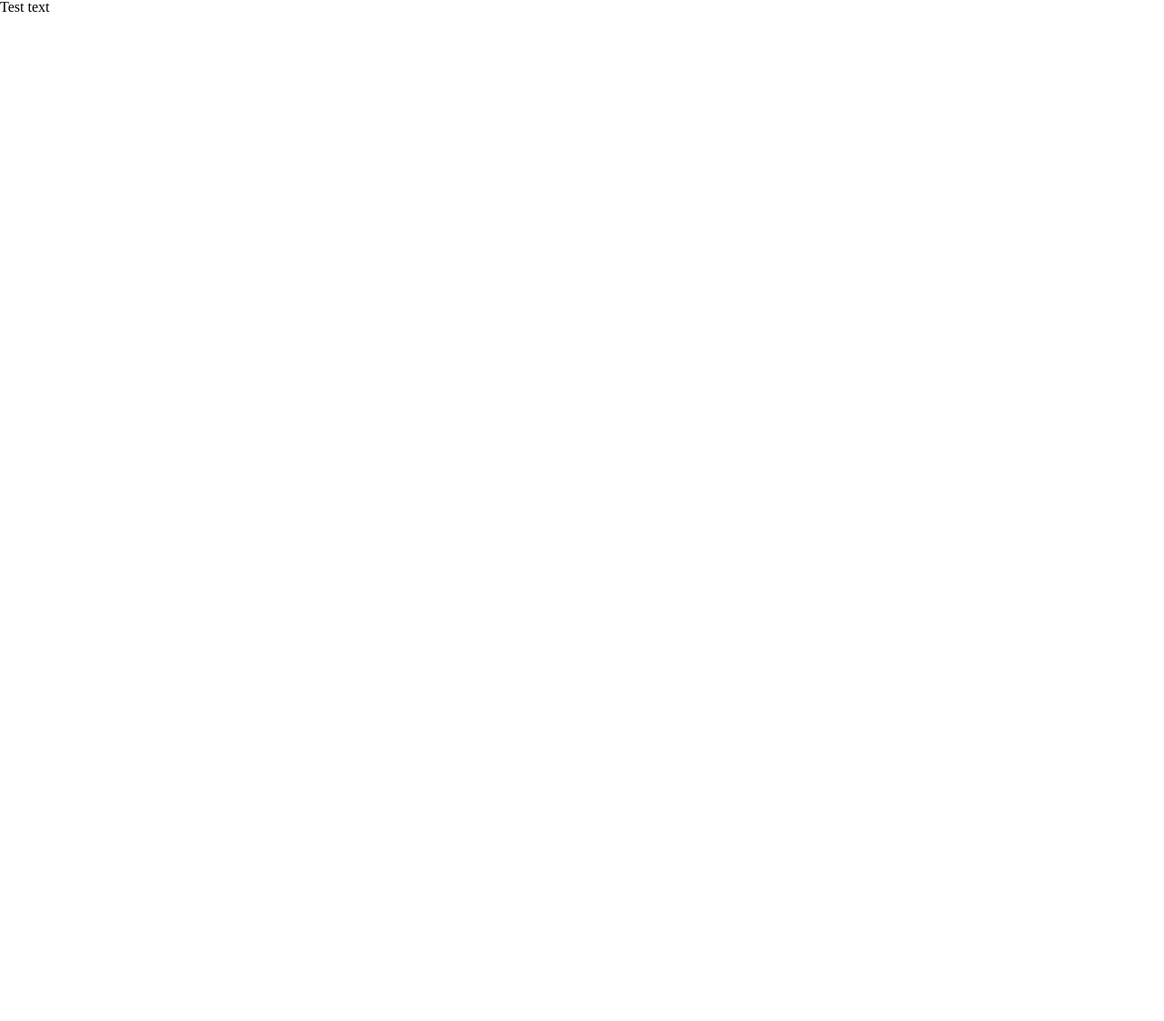
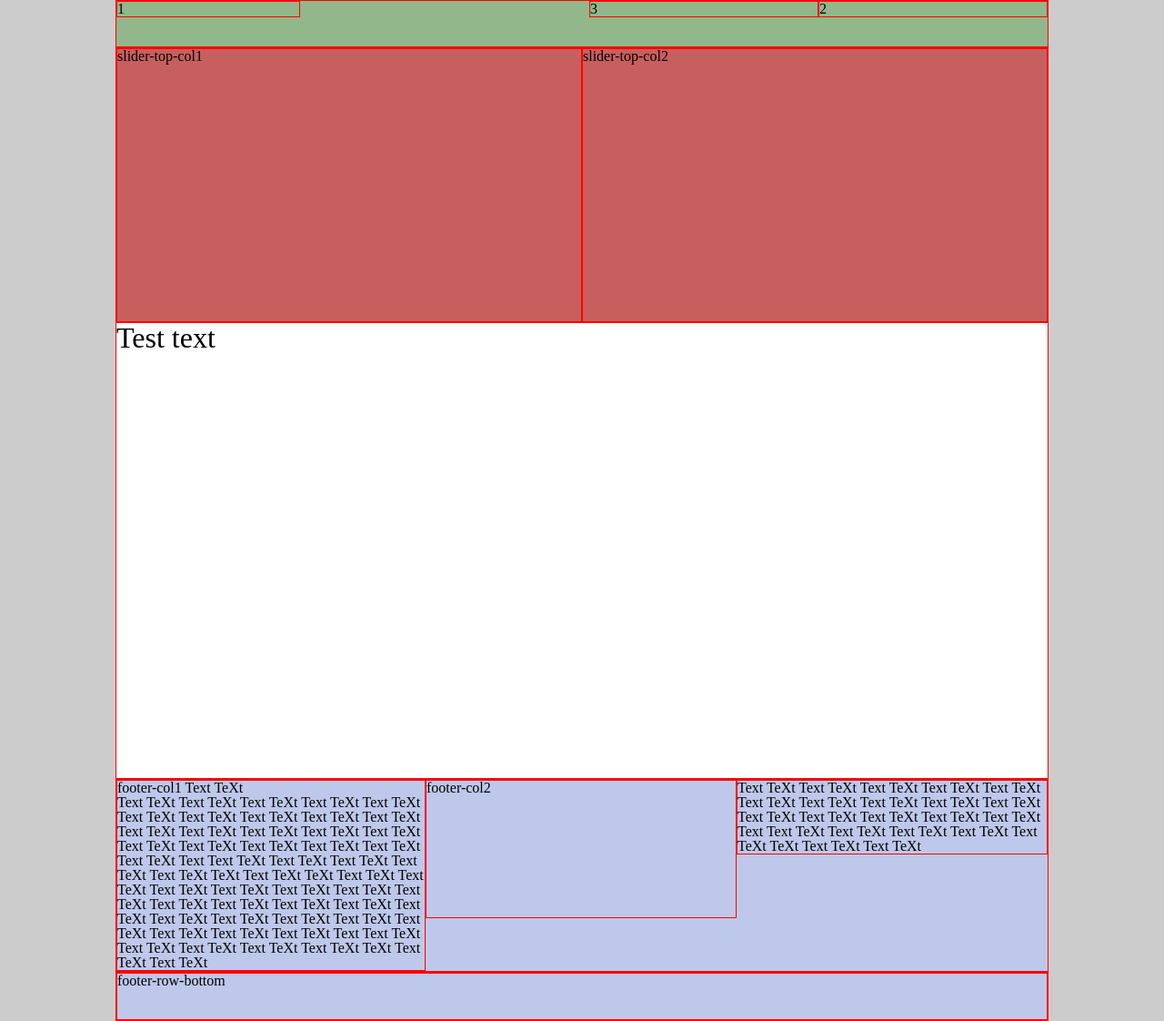
Before and after one commit to VladGD/HTML-testing, a plain HTML site: page Example-001/ind001.html in a window 1280 px wide. Shown: the whole page at 91% size. Before the commit the page ends 800 px from the top, so only its background shows below. Drawn offline with Linux system fonts and the light colour scheme.

Commit message:
edit Example-001

```diff
--- a/Example-001/ind001.html
+++ b/Example-001/ind001.html
@@ -7,6 +7,42 @@
     <link rel="stylesheet" href="main.css">
 </head>
 <body>
-<h1>Test text</h1>
+
+<header>
+    <div class="logo">1</div>
+    <div class="navigation">2</div>
+    <div class="login">3</div>
+</header>
+
+<div class="slider-top">
+    <div class="slider-top-col1">slider-top-col1</div>
+    <div class="slider-top-col2">slider-top-col2</div>
+    <div class="clear"></div>
+</div>
+
+<div class="main">
+    <h1>Test text</h1>
+</div>
+
+<footer>
+    <div class="footer-col1">footer-col1
+     Text TeXt
+        <p>Text TeXt Text TeXt Text TeXt Text TeXt Text TeXt Text TeXt Text
+            TeXt Text TeXt Text TeXt Text TeXt Text TeXt Text TeXt Text TeXt Text TeXt
+            Text TeXt Text TeXt Text TeXt Text TeXt Text TeXt Text TeXt Text TeXt Text
+            Text TeXt  Text TeXt  Text TeXt  Text TeXt  Text TeXt TeXt Text TeXt TeXt Text
+            TeXt Text TeXt Text TeXt Text TeXt Text TeXt Text
+            TeXt Text TeXt Text TeXt Text TeXt Text TeXt Text TeXt Text TeXt Text TeXt
+            Text TeXt Text TeXt Text TeXt Text TeXt Text TeXt Text TeXt Text TeXt Text
+            Text TeXt  Text TeXt  Text TeXt  Text TeXt  Text TeXt TeXt Text TeXt Text TeXt</p>
+    </div>
+    <div class="footer-col2">footer-col2</div>
+    <div class="footer-col3"><p>Text TeXt Text TeXt Text TeXt Text TeXt Text TeXt Text TeXt Text
+        TeXt Text TeXt Text TeXt Text TeXt Text TeXt Text TeXt Text TeXt Text TeXt
+        Text TeXt  Text
+        Text TeXt  Text TeXt  Text TeXt  Text TeXt  Text TeXt TeXt Text TeXt Text TeXt</p></div>
+    <div class="clear"></div>
+    <div class="footer-row-bottom">footer-row-bottom</div>
+</footer>
 </body>
 </html>
--- a/Example-001/main.css
+++ b/Example-001/main.css
@@ -1,4 +1,107 @@
+
+
+body {
+    background: #CCC;
+}
+
+header,
+.main,
+footer,
+div {
+    border: 1px solid #F00;
+}
+
+
+
+/* ---- HEADER ----*/
+
+header {
+    width: 1024px;
+    height: 50px;
+    margin: 0 auto;
+    background: #91b78a;
+}
+
+.logo {
+    float: left;
+    width: 200px;
+}
+.navigation {
+    float:right;
+    width: 250px;
+}
+.login {
+    float: right;
+    width: 250px;
+}
+
+/* ---- SLIDER-TOP ----*/
+
+.slider-top {
+    width: 1024px;
+    height: 300px;
+    margin: 0 auto;
+    background: #c85f5f;
+}
+
+.slider-top-col1 {
+    float: left;
+    width: 510px;
+    height: 300px;
+}
+
+.slider-top-col2 {
+    float: right;
+    width: 510px;
+    height: 300px;
+}
+
+/* ---- MAIN ----*/
+
+.main {
+    width: 1024px;
+    min-height: 500px;
+    margin: 0 auto;
+    background: #FFF;
+}
+
 h1 {
     color: black;
-    font-size: 1rem;
+    font-size: 2rem;
 }
+
+
+/* ---- FOOTER ----*/
+
+footer {
+    width: 1024px;
+    margin: 0 auto;
+    background: #bec8ea;
+}
+
+.footer-col1 {
+    float: left;
+    box-sizing: border-box;
+    width: 340px;
+    min-height: 150px;
+}
+
+.footer-col2 {
+    float: left;
+    width: 340px;
+    min-height: 150px;
+}
+
+.footer-col3 {
+    float: left;
+    width: 340px;
+}
+
+.footer-row-bottom {
+    height: 50px;
+}
+
+
+.clear {
+    clear: both;
+}
```
